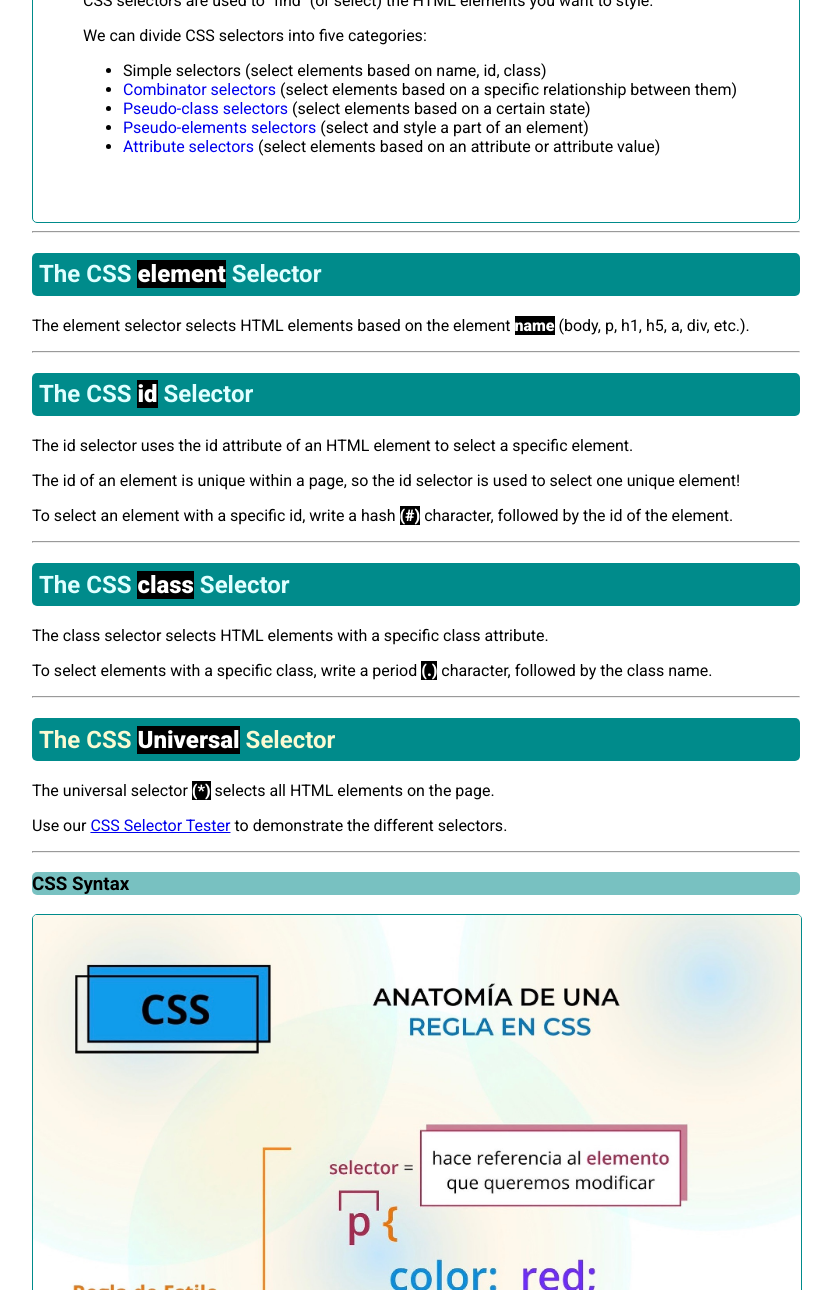
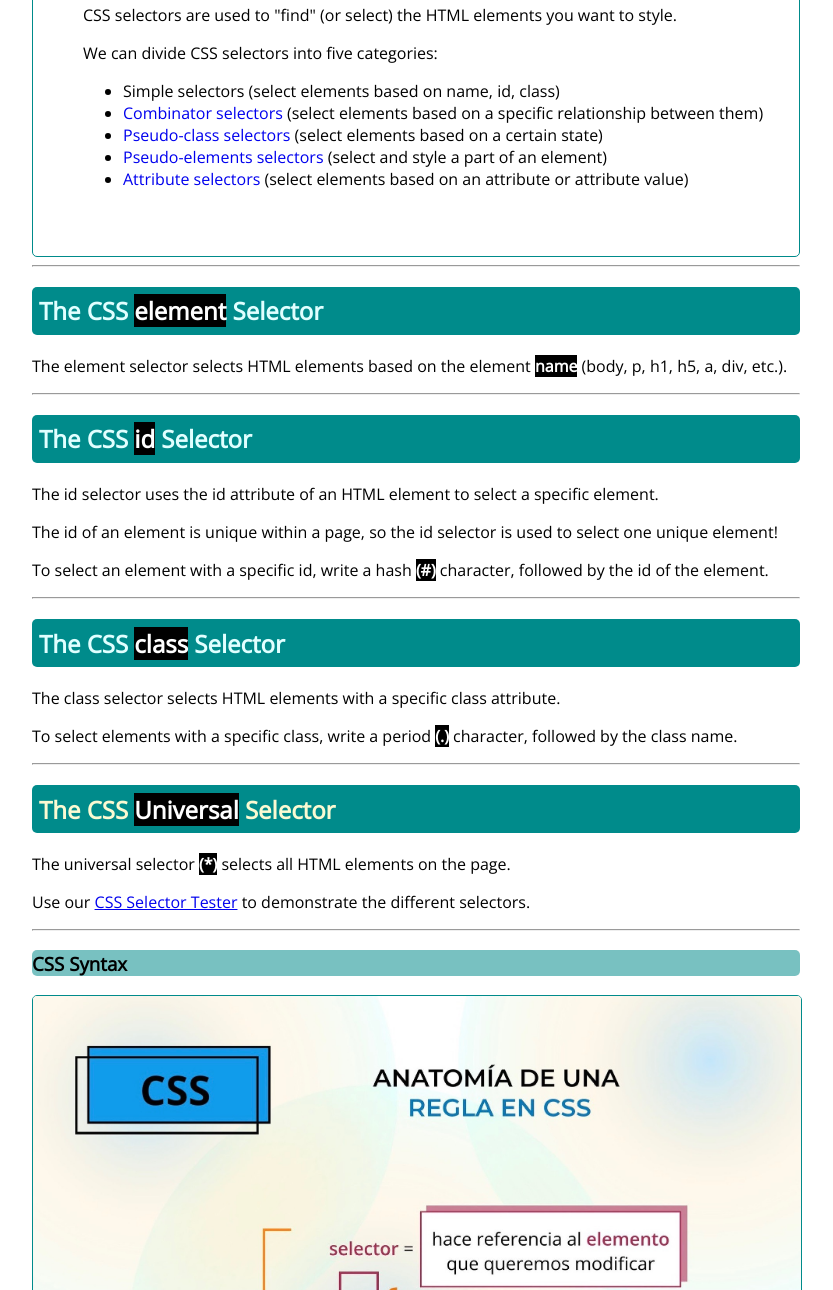
Before and after one commit to MerinoVic115/0373-A3_Selectores_CSS_MerinoVictor, a plain HTML site: page index.html in a window 1280 px wide. Shown: the part 244-1534 px from the top of the page, without its empty margins (224-1057 px from the left). Drawn offline with nearby package versions, Linux system fonts and the light colour scheme.

Commit message:
Archivo de CSS comentado y he cambiado letra del documento por una mas fina

```diff
--- a/index.html
+++ b/index.html
@@ -9,7 +9,7 @@
     <link rel="stylesheet" href="./styles.css" type="text/css"/>
     <link rel="preconnect" href="https://fonts.googleapis.com">
     <link rel="preconnect" href="https://fonts.gstatic.com" crossorigin>
-    <link href="https://fonts.googleapis.com/css2?family=Roboto:ital,wght@0,100..900;1,100..900&display=swap" rel="stylesheet">
+    <link href="https://fonts.googleapis.com/css2?family=Open+Sans:ital,wght@0,300;1,300&display=swap" rel="stylesheet">
     <link rel="icon" href="./resources/pen-nib-solid.ico" type="image/x-icon">
 
 
--- a/styles.css
+++ b/styles.css
@@ -1,81 +1,88 @@
-  /* cambiar letra a mas delgada */
-  roboto-<uniquifier> {
-  font-family: "Roboto", serif;
+/* Define una fuente personalizada con ajustes de estilo */
+open-sans-<uniquifier> {
+  font-family: "Open Sans", serif;
   font-optical-sizing: auto;
-  font-weight: <weight>;
+  font-weight: 300;
   font-style: normal;
   font-variation-settings:
     "wdth" 100;
 }
 
-
+/* Aplica la fuente "Open Sans" globalmente a todos los elementos */
 * {
-    font-family: "Roboto", serif;
+  font-family: "Open Sans", serif;
 }
 
+/* Configura el estilo del cuerpo de la página */
 body {
-    margin: 0;
-    margin-left: 20%;
-    margin-right: 20%;
-
+  margin: 0; /* Elimina los márgenes predeterminados */
+  margin-left: 20%; /* Agrega un margen del 20% en el lado izquierdo */
+  margin-right: 20%; /* Agrega un margen del 20% en el lado derecho */
 }
 
+/* Estiliza los encabezados de nivel 1 */
 h1 {
-    text-decoration: underline;
-    color: darkcyan;
-    text-align: center;
-
+  text-decoration: underline; /* Subraya el texto */
+  color: darkcyan; /* Cambia el color del texto a cian oscuro */
+  text-align: center; /* Centra horizontalmente el texto */
 }
 
-  .selector{
-    color: lightcyan;
+/* Estilo para elementos con la clase "selector" */
+.selector {
+  color: lightcyan; /* Cambia el color del texto a cian claro */
 }
 
-  .selectors{
-    border: solid darkcyan 1px;
-    border-radius: 5px;
-    padding-left: 50px;
-    padding-top: 50px;
-    padding-bottom: 50px;
+/* Estilo para elementos con la clase "selectors" */
+.selectors {
+  border: solid darkcyan 1px; /* Agrega un borde de 1px con color cian oscuro */
+  border-radius: 5px; /* Redondea las esquinas del borde */
+  padding-left: 50px; /* Espaciado interno de 50px en el lado izquierdo */
+  padding-top: 50px; /* Espaciado interno de 50px en la parte superior */
+  padding-bottom: 50px; /* Espaciado interno de 50px en la parte inferior */
 }
 
+/* Estilo específico para el elemento con el ID "universal" */
 #universal {
-    color: lightgoldenrodyellow;
+  color: lightgoldenrodyellow; /* Cambia el color del texto a amarillo dorado claro */
 }
 
+/* Estilo combinado para .selector y #universal */
 .selector, #universal {
-    background-color: darkcyan;
-    padding-bottom: 1%;
-    padding-top: 1%;
-    border-radius: 5px;
-    padding-left: 7px;;
-
+  background-color: darkcyan; /* Fondo de cian oscuro */
+  padding-bottom: 1%; /* Espaciado interno del 1% en la parte inferior */
+  padding-top: 1%; /* Espaciado interno del 1% en la parte superior */
+  border-radius: 5px; /* Redondea las esquinas */
+  padding-left: 7px; /* Espaciado interno de 7px en el lado izquierdo */
 }
 
+/* Estilo para los elementos <span> */
 span {
-    font-weight: 900;
-    background-color: black;
-    color: white;
+  font-weight: 900; /* Aplica un peso extremo (negrita intensa) al texto */
+  background-color: black; /* Fondo negro */
+  color: white; /* Texto blanco */
 }
 
+/* Estilo para enlaces (<a>) directamente dentro de listas (<li>) */
 li > a {
-    text-decoration: none;
+  text-decoration: none; /* Elimina el subrayado de los enlaces */
 }
 
-
+/* Estilo para encabezados de nivel 3 */
 h3 {
-    background-color: rgba(0, 139, 139, 0.529);
-    padding-bottom: 0.5px;
-    padding-top: 0.5px;
-    border-radius: 5px;
+  background-color: rgba(0, 139, 139, 0.529); /* Fondo semi-transparente de cian oscuro */
+  padding-bottom: 0.5px; /* Espaciado interno de 0.5px en la parte inferior */
+  padding-top: 0.5px; /* Espaciado interno de 0.5px en la parte superior */
+  border-radius: 5px; /* Redondea las esquinas */
 }
 
+/* Configura el ancho de los elementos <div> dentro de #gallery */
 #gallery div {
-    width: 100%;
+  width: 100%; /* El ancho ocupa el 100% del contenedor padre */
 }
 
+/* Estiliza imágenes */
 img {
-    width: 100%;
-    border: solid darkcyan 1px;
-    border-radius: 5px;
+  width: 100%; /* Configura el ancho de las imágenes al 100% del contenedor */
+  border: solid darkcyan 1px; /* Agrega un borde de 1px con color cian oscuro */
+  border-radius: 5px; /* Redondea las esquinas del borde */
 }
```
Lines whose indentation alone changed are shown as unchanged.
